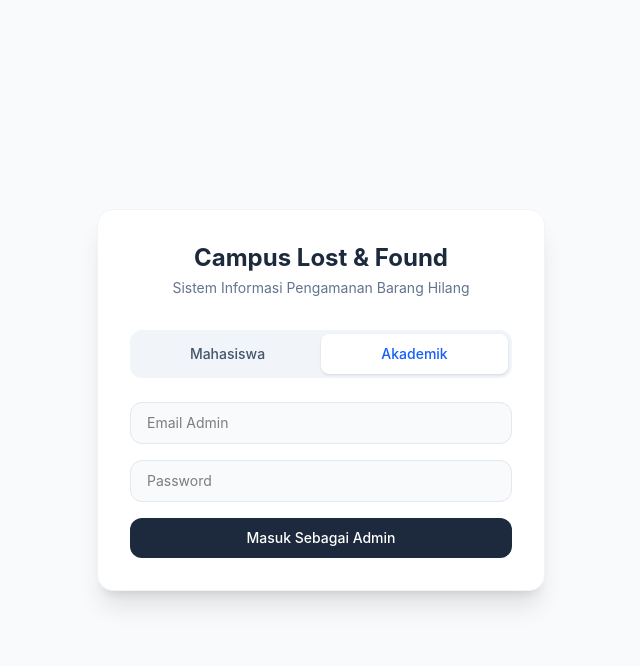
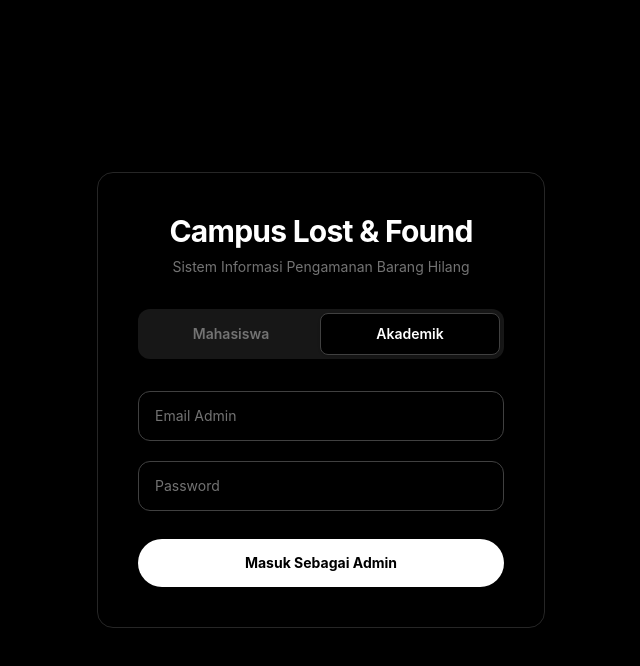
Before and after one commit to voltakits/frontend-campus-lnf, a Vue app: page / in a window 1280 px wide. Both pictures are taken after a click on the button "Akademik". Shown: the top 666 px of the page, without its empty margins (319-959 px from the left). Built offline with nearby package versions, Linux system fonts and the light colour scheme.

Commit message:
fix: login twitter

```diff
--- a/src/firebase.js
+++ b/src/firebase.js
@@ -2,9 +2,8 @@ import { initializeApp } from "firebase/app";
 import { getAuth, GoogleAuthProvider } from "firebase/auth";
 import { getMessaging, getToken, onMessage } from "firebase/messaging";
 
-// Ganti nilai ini dengan config dari dashboard Firebase lu
 const firebaseConfig = {
-  apiKey: "AIzaSyCAEqQXkG-MxPgGkWH2sv_maqqxZw-10F8",
+  apiKey: "AIzaSybbbbbhoiijkiCAEqQXkG-MxPgGkWH2sv_maqqxZw-10F8",
   authDomain: "campus-lost-and-found-9b3c9.firebaseapp.com",
   projectId: "campus-lost-and-found-9b3c9",
   storageBucket: "campus-lost-and-found-9b3c9.firebasestorage.app",
@@ -12,28 +11,20 @@ const firebaseConfig = {
   appId: "1:93120967132:web:183e9ba1bdc61bb82a1f19"
 };
 
-// 1. Inisialisasi Firebase App (Cukup 1 kali)
 const app = initializeApp(firebaseConfig);
 
-// 2. Inisialisasi Auth & Provider Google (Untuk Login)
 const auth = getAuth(app);
 const googleProvider = new GoogleAuthProvider();
 
+// ✅ Gabung jadi SATU setCustomParameters
 googleProvider.setCustomParameters({
-  prompt: 'select_account'
+  prompt: 'select_account', // selalu muncul popup pilih akun
+  hd: 'global.ac.id'        // filter hanya akun @global.ac.id
 });
 
-// Opsional: Batasi domain kalau lu mau filter murni email kampus
-googleProvider.setCustomParameters({
-  hd: "global.ac.id"
-});
-
-// 3. Inisialisasi Cloud Messaging (Untuk Push Notifikasi)
-// Pengecekan window agar tidak error saat rendering (jika pakai SSR/Vite)
 let messaging = null;
 if (typeof window !== 'undefined') {
   messaging = getMessaging(app);
 }
 
-// Export semuanya sekaligus biar bisa ditarik dari halaman manapun
 export { auth, googleProvider, messaging, getToken, onMessage };
--- a/src/views/Login.vue
+++ b/src/views/Login.vue
@@ -63,39 +63,47 @@ const loginAdmin = async () => {
 </script>
 
 <template>
-  <div class="min-h-screen bg-slate-50 flex flex-col justify-center items-center p-4">
-    <div class="w-full max-w-md bg-white rounded-2xl shadow-xl border border-slate-100 p-8">
+  <!-- Background hitam pekat ala Twitter/X -->
+  <div class="min-h-screen bg-black flex flex-col justify-center items-center p-4 font-sans selection:bg-blue-500 selection:text-white">
+    <!-- Card transparan dengan border tipis -->
+    <div class="w-full max-w-md bg-black rounded-2xl border border-neutral-800 p-8 sm:p-10">
 
+      <!-- Header -->
       <div class="text-center mb-8">
-        <h1 class="text-2xl font-bold text-slate-800">Campus Lost & Found</h1>
-        <p class="text-sm text-slate-500 mt-1">Sistem Informasi Pengamanan Barang Hilang</p>
+        <!-- Logo/Judul -->
+        <h1 class="text-3xl font-bold text-white tracking-tight">Campus Lost & Found</h1>
+        <p class="text-sm text-neutral-500 mt-2">Sistem Informasi Pengamanan Barang Hilang</p>
       </div>
 
-      <div class="flex p-1 bg-slate-100 rounded-xl mb-6">
+      <!-- Custom Tabs -->
+      <div class="flex p-1 bg-neutral-900 rounded-xl mb-8">
         <button
           @click="activeTab = 'mahasiswa'; errorMessage = ''"
-          :class="activeTab === 'mahasiswa' ? 'bg-white text-blue-600 shadow-sm' : 'text-slate-600'"
-          class="flex-1 py-2.5 text-sm font-medium rounded-lg transition-all"
+          :class="activeTab === 'mahasiswa' ? 'bg-black text-white shadow-sm border border-neutral-700' : 'text-neutral-500 hover:text-gray-300'"
+          class="flex-1 py-2.5 text-sm font-semibold rounded-lg transition-all duration-200"
         >Mahasiswa</button>
         <button
           @click="activeTab = 'akademik'; errorMessage = ''"
-          :class="activeTab === 'akademik' ? 'bg-white text-blue-600 shadow-sm' : 'text-slate-600'"
-          class="flex-1 py-2.5 text-sm font-medium rounded-lg transition-all"
+          :class="activeTab === 'akademik' ? 'bg-black text-white shadow-sm border border-neutral-700' : 'text-neutral-500 hover:text-gray-300'"
+          class="flex-1 py-2.5 text-sm font-semibold rounded-lg transition-all duration-200"
         >Akademik</button>
       </div>
 
-      <div v-if="errorMessage" class="mb-4 p-3 bg-red-50 border-l-4 border-red-500 text-red-700 text-sm rounded-r-lg">
+      <!-- Pesan Error -->
+      <div v-if="errorMessage" class="mb-6 p-3 bg-red-500/10 border border-red-500/50 text-red-500 text-sm rounded-xl text-center">
         {{ errorMessage }}
       </div>
 
+      <!-- Tampilan Login Mahasiswa -->
       <div v-if="activeTab === 'mahasiswa'" class="text-center space-y-6">
-        <p class="text-sm text-slate-600">Masuk dengan akun Google kampus <strong>@global.ac.id</strong> untuk verifikasi identitas.</p>
+        <p class="text-sm text-neutral-400">Masuk dengan akun Google kampus <strong class="text-white">@global.ac.id</strong> untuk verifikasi identitas.</p>
+
+        <!-- Tombol Google High Contrast -->
         <button
           @click="loginGoogle"
           :disabled="loading"
-          class="w-full flex items-center justify-center gap-3 bg-white hover:bg-slate-50 text-slate-700 font-medium py-3 border border-slate-200 rounded-xl shadow-sm transition-all disabled:opacity-50"
+          class="w-full flex items-center justify-center gap-3 bg-white hover:bg-neutral-200 text-black font-bold py-3.5 px-4 rounded-full transition-all duration-200 disabled:opacity-50"
         >
-          <!-- Google Icon SVG -->
           <svg v-if="!loading" xmlns="http://www.w3.org/2000/svg" viewBox="0 0 48 48" class="w-5 h-5">
             <path fill="#EA4335" d="M24 9.5c3.54 0 6.71 1.22 9.21 3.6l6.85-6.85C35.9 2.38 30.47 0 24 0 14.62 0 6.51 5.38 2.56 13.22l7.98 6.19C12.43 13.72 17.74 9.5 24 9.5z"/>
             <path fill="#4285F4" d="M46.98 24.55c0-1.57-.15-3.09-.38-4.55H24v9.02h12.94c-.58 2.96-2.26 5.48-4.78 7.18l7.73 6c4.51-4.18 7.09-10.36 7.09-17.65z"/>
@@ -107,10 +115,15 @@ const loginAdmin = async () => {
         </button>
       </div>
 
-      <form v-else @submit.prevent="loginAdmin" class="space-y-4">
-        <input v-model="adminEmail" type="email" placeholder="Email Admin" class="w-full px-4 py-2.5 bg-slate-50 border border-slate-200 rounded-xl text-sm" required />
-        <input v-model="adminPassword" type="password" placeholder="Password" class="w-full px-4 py-2.5 bg-slate-50 border border-slate-200 rounded-xl text-sm" required />
-        <button type="submit" :disabled="loading" class="w-full bg-slate-800 text-white font-medium py-2.5 rounded-xl text-sm">
+      <!-- Tampilan Login Admin -->
+      <form v-else @submit.prevent="loginAdmin" class="space-y-5">
+        <div>
+          <input v-model="adminEmail" type="email" placeholder="Email Admin" class="w-full px-4 py-3.5 bg-black border border-neutral-700 text-white placeholder-neutral-500 rounded-xl focus:outline-none focus:border-blue-500 focus:ring-1 focus:ring-blue-500 transition-all text-sm" required />
+        </div>
+        <div>
+          <input v-model="adminPassword" type="password" placeholder="Password" class="w-full px-4 py-3.5 bg-black border border-neutral-700 text-white placeholder-neutral-500 rounded-xl focus:outline-none focus:border-blue-500 focus:ring-1 focus:ring-blue-500 transition-all text-sm" required />
+        </div>
+        <button type="submit" :disabled="loading" class="w-full bg-white hover:bg-neutral-200 text-black font-bold py-3.5 rounded-full transition-all duration-200 text-sm mt-2">
           {{ loading ? 'Mengecek...' : 'Masuk Sebagai Admin' }}
         </button>
       </form>
```
